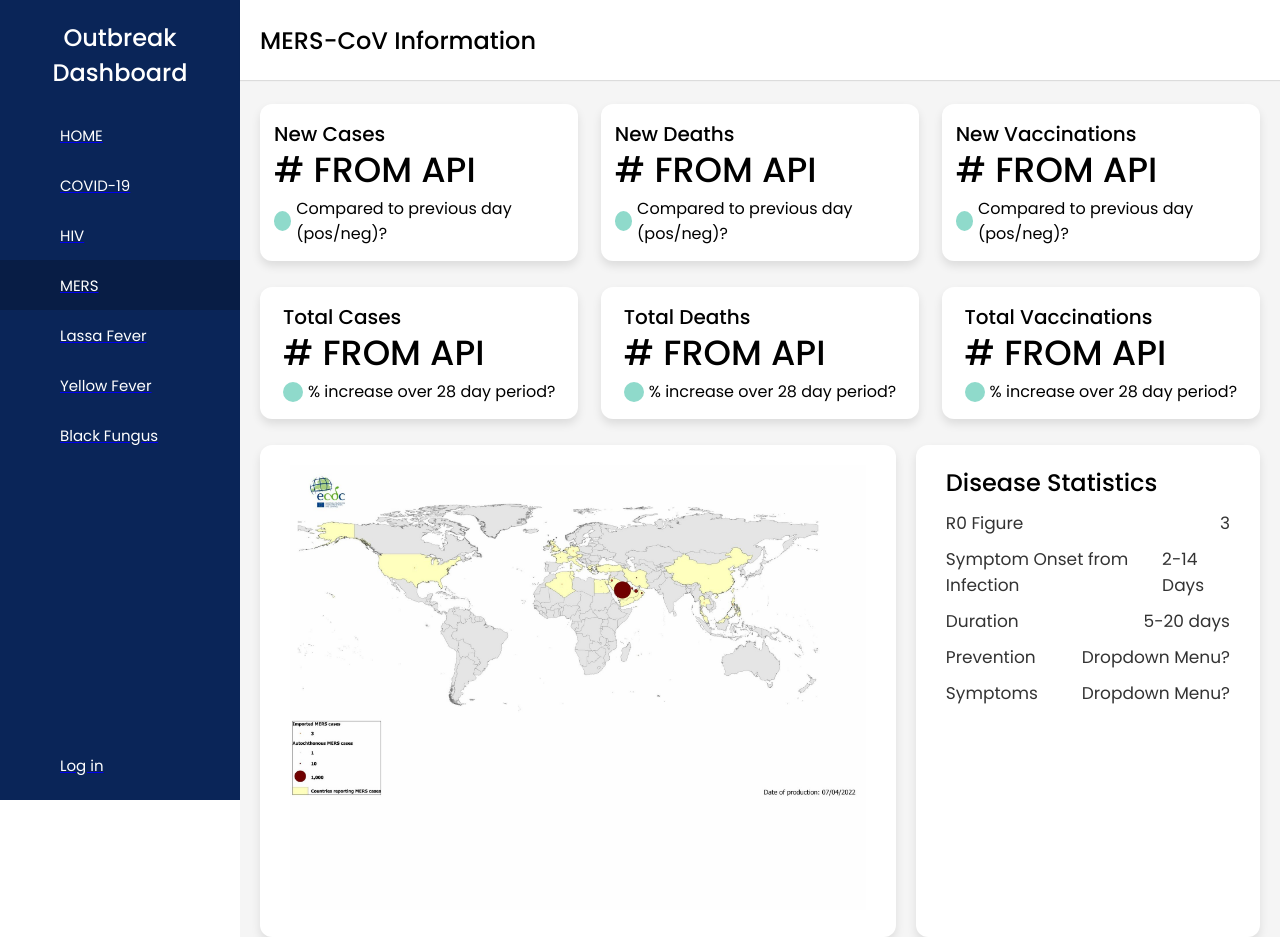
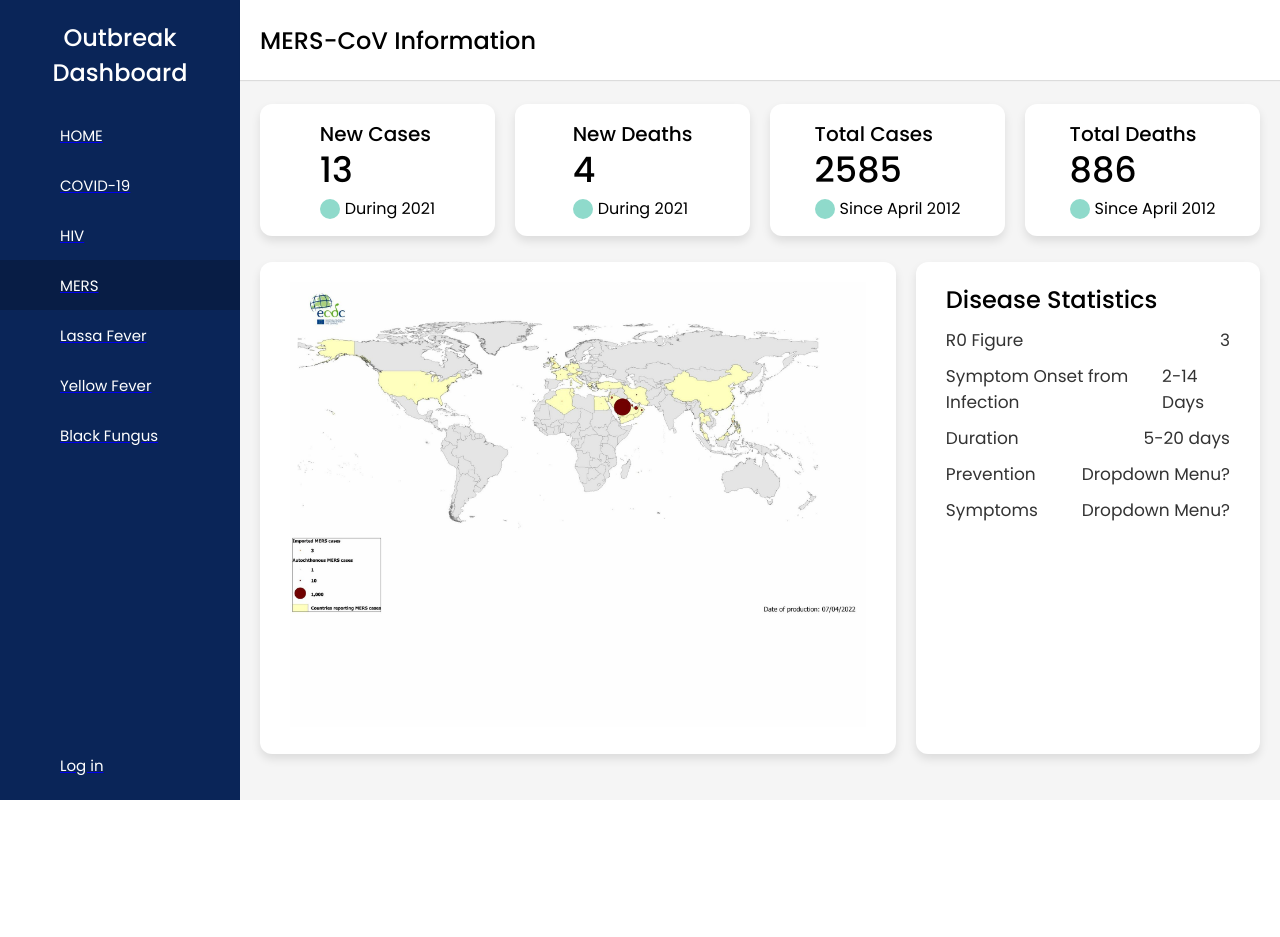
Before and after one commit to comp426-2022-spring/a99-pleione, a website: page frontend/mers.html in a window 1280 px wide. After the commit the page ends 800 px from the top, so only its background shows below. Drawn offline with Linux system fonts and the light colour scheme.

Commit message:
Removed vaccinations and written in non-API info

```diff
--- a/frontend/mers.html
+++ b/frontend/mers.html
@@ -70,66 +70,45 @@
         <div class="box">
           <div class="right-side">
             <div class="box-topic">New Cases</div>
-            <div class="number"># FROM API</div>
+            <div class="number">13</div>
             <div class="indicator">
               <i class='bx bx-up-arrow-alt'></i>
-              <span class="text">Compared to previous day (pos/neg)?</span>
+              <span class="text">During 2021</span>
             </div>
           </div>
         </div>
         <div class="box">
           <div class="right-side">
             <div class="box-topic">New Deaths</div>
-            <div class="number"># FROM API</div>
+            <div class="number">4</div>
             <div class="indicator">
               <i class='bx bx-up-arrow-alt'></i>
-              <span class="text">Compared to previous day (pos/neg)?</span>
+              <span class="text">During 2021</span>
             </div>
           </div>
         </div>
         <div class="box">
           <div class="right-side">
-            <div class="box-topic">New Vaccinations</div>
-            <div class="number"># FROM API</div>
+            <div class="box-topic">Total Cases</div>
+            <div class="number">2585</div>
             <div class="indicator">
               <i class='bx bx-up-arrow-alt'></i>
-              <span class="text">Compared to previous day (pos/neg)?</span>
-            </div>
-          </div>
-        </div>
-      </div>
-      <div class="overview-boxes">
-        <div class="box">
-          <div class="right-side">
-            <div class="box-topic">Total Cases</div>
-            <div class="number"># FROM API</div>
-            <div class="indicator">
-              <i class='bx bx-up-arrow-alt'></i>
-              <span class="text">% increase over 28 day period?</span>
+              <span class="text">Since April 2012</span>
             </div>
           </div>
         </div>
         <div class="box">
           <div class="right-side">
             <div class="box-topic">Total Deaths</div>
-            <div class="number"># FROM API</div>
+            <div class="number">886</div>
             <div class="indicator">
               <i class='bx bx-up-arrow-alt'></i>
-              <span class="text">% increase over 28 day period?</span>
-            </div>
-          </div>
-        </div>
-        <div class="box">
-          <div class="right-side">
-            <div class="box-topic">Total Vaccinations</div>
-            <div class="number"># FROM API</div>
-            <div class="indicator">
-              <i class='bx bx-up-arrow-alt'></i>
-              <span class="text">% increase over 28 day period?</span>
+              <span class="text">Since April 2012</span>
             </div>
           </div>
         </div>
       </div>
+
 
       <div class="information-boxes">
         <div class="map-box">
--- a/frontend/style.css
+++ b/frontend/style.css
@@ -114,7 +114,7 @@ nav .sidebar-button i{
   display: flex;
   align-items: center;
   justify-content: center;
-  width: calc(100% / 3 - 15px);
+  width: calc(100% / 4 - 15px);
   background: #fff;
   padding: 15px 14px;
   border-radius: 12px;
```
Also changed, not shown: frontend/blackfungus.html (+0 -22 lines), frontend/covid.html (+4 -26 lines), frontend/hiv.html (+9 -31 lines), frontend/lassa.html (+9 -31 lines), frontend/yellowfever.html (+9 -31 lines).
